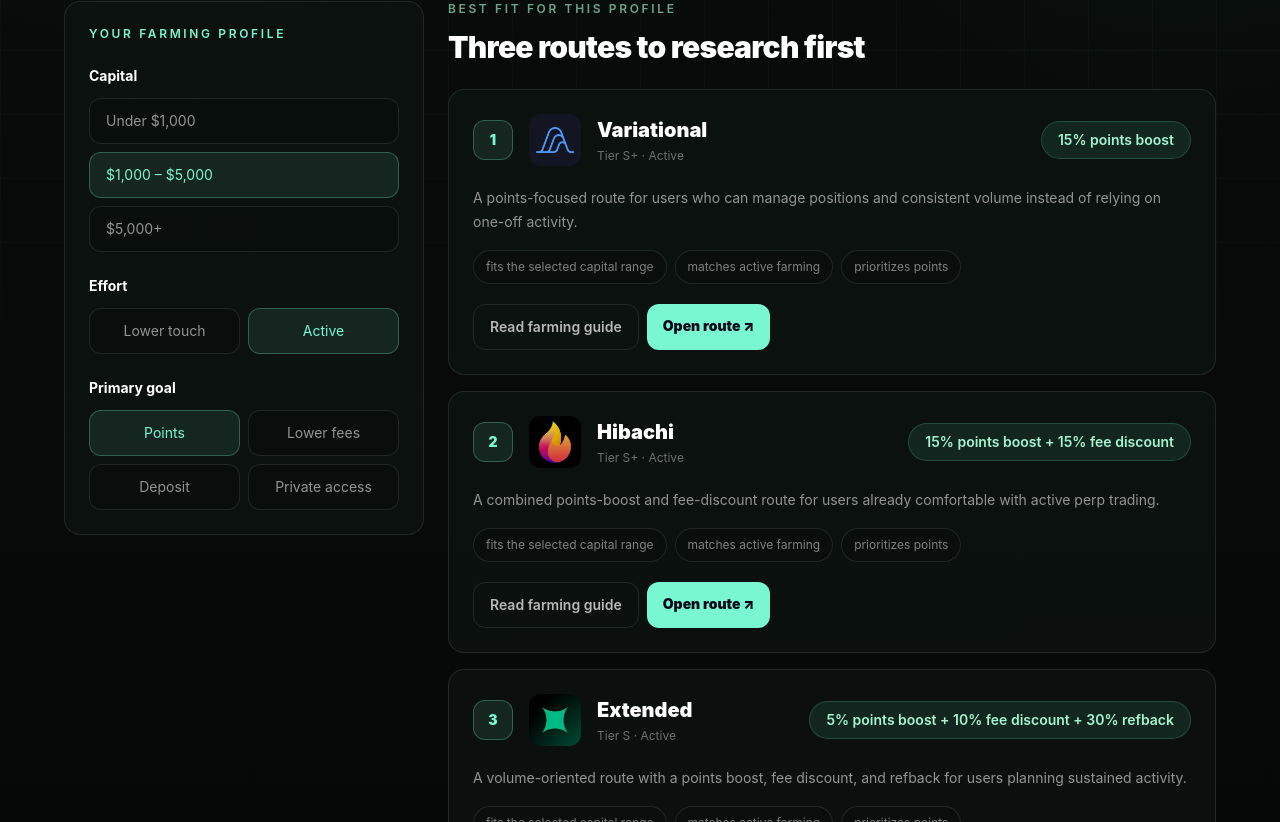
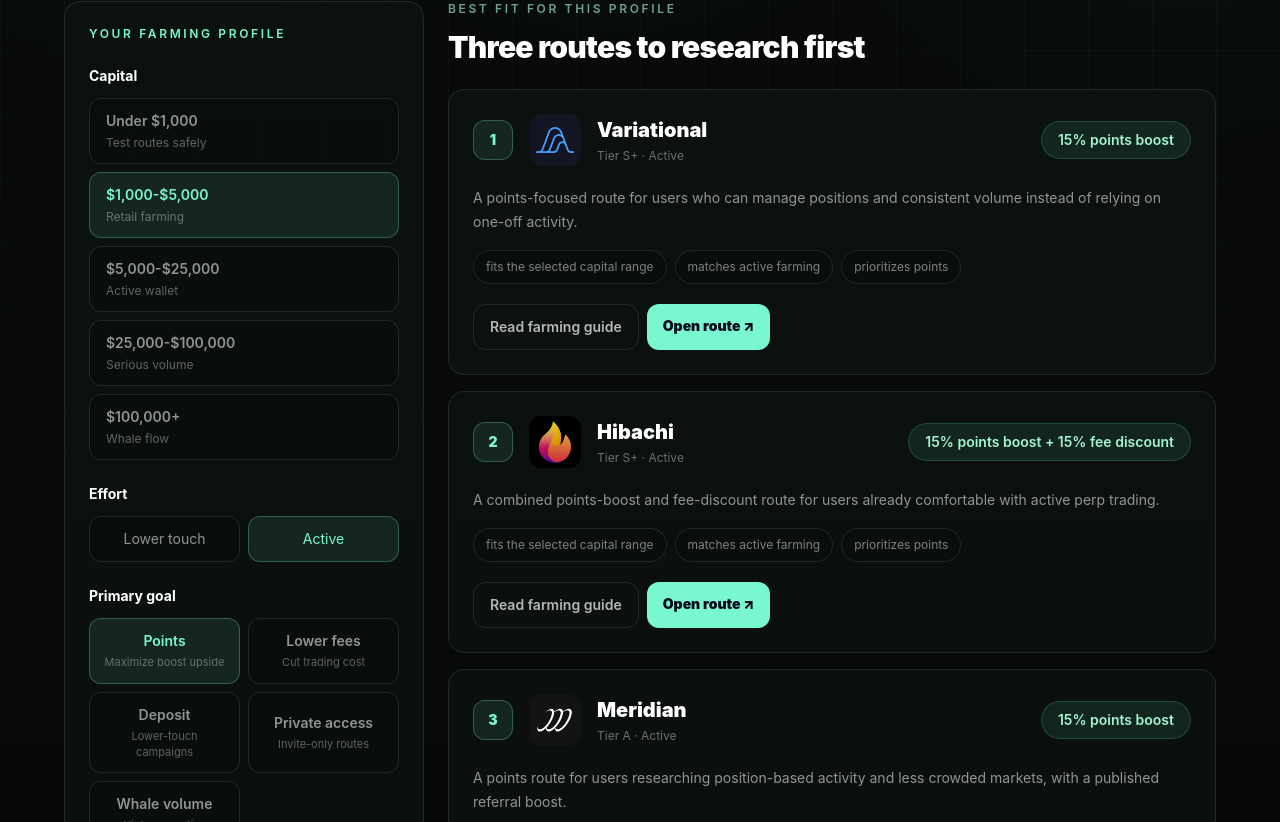
Before and after one commit to olejkSSS/capys-app, a Next.js app: page /tools/route-finder in a window 1280 px wide. Shown: the part 398-1220 px from the top of the page. Built offline with nearby package versions, Linux system fonts and the light colour scheme.

Commit message:
fix: clarify airdrop navigation and route finder

```diff
--- a/app/airdrops/page.tsx
+++ b/app/airdrops/page.tsx
@@ -75,6 +75,12 @@ export default function AirdropsPage() {
 
           <div className="flex flex-wrap gap-2">
             <Link
+              href="/"
+              className="rounded-xl border border-cyan-300/25 bg-cyan-300/10 px-4 py-2 text-sm font-semibold text-cyan-100 transition hover:border-cyan-300/40 hover:bg-cyan-300/15"
+            >
+              ← Home
+            </Link>
+            <Link
               href="/markets"
               className="rounded-xl border border-white/10 px-4 py-2 text-sm text-white/65 transition hover:text-white"
             >
--- a/app/page.tsx
+++ b/app/page.tsx
@@ -2533,8 +2533,10 @@ Calculate yours on ${SITE_URL}`
                   </div>
                 </div>
 
-                <div className="text-xs text-white/35">
-                  Click a ticker to copy · click a rate to open the venue
+                <div className="max-w-md text-xs leading-5 text-white/35">
+                  The ~$ net line is a rough scenario from your capital,
+                  intervals, and fee settings above. Click a ticker to copy;
+                  click a rate to open the venue.
                 </div>
               </div>
             )}
@@ -2676,7 +2678,7 @@ Calculate yours on ${SITE_URL}`
                               }`}
                               title={`${row.netReturnPct?.toFixed(4)}% estimated net return`}
                             >
-                              ~{formatMoney(row.estimatedNetUsd, 0)} net
+                              ~{formatMoney(row.estimatedNetUsd, 0)} est. net
                             </div>
                           )}
                         </td>
--- a/app/tools/route-finder/RouteFinderClient.tsx
+++ b/app/tools/route-finder/RouteFinderClient.tsx
@@ -5,26 +5,26 @@ import Link from "next/link"
 import { useMemo, useState } from "react"
 import { PERP_GUIDES, PERPS } from "../../data/perps"
 
-type Capital = "small" | "medium" | "large"
+type Capital = "micro" | "small" | "medium" | "large" | "whale"
 type Effort = "low" | "active"
-type Goal = "points" | "fees" | "deposit" | "private"
+type Goal = "points" | "fees" | "deposit" | "private" | "volume"
 
 const preferenceMap: Record<
   string,
   { capital: Capital[]; effort: Effort[]; goals: Goal[] }
 > = {
   variational: {
-    capital: ["small", "medium", "large"],
+    capital: ["micro", "small", "medium", "large", "whale"],
     effort: ["active"],
-    goals: ["points"],
+    goals: ["points", "volume"],
   },
   txflow: {
-    capital: ["small", "medium", "large"],
+    capital: ["micro", "small", "medium", "large", "whale"],
     effort: ["active"],
     goals: ["fees"],
   },
   risex: {
-    capital: ["small", "medium", "large"],
+    capital: ["micro", "small", "medium", "large", "whale"],
     effort: ["low", "active"],
     goals: ["private"],
   },
@@ -34,7 +34,7 @@ const preferenceMap: Record<
     goals: ["points", "fees"],
   },
   bulk: {
-    capital: ["small", "medium", "large"],
+    capital: ["small", "medium", "large", "whale"],
     effort: ["low"],
     goals: ["deposit"],
   },
@@ -44,24 +44,48 @@ const preferenceMap: Record<
     goals: ["points", "fees"],
   },
   pacifica: {
-    capital: ["medium", "large"],
+    capital: ["medium", "large", "whale"],
     effort: ["active"],
     goals: ["points"],
   },
   meridian: {
-    capital: ["small", "medium", "large"],
+    capital: ["micro", "small", "medium", "large"],
     effort: ["active"],
     goals: ["points"],
   },
   reya: {
-    capital: ["small", "medium", "large"],
+    capital: ["micro", "small", "medium", "large"],
     effort: ["active"],
     goals: ["points"],
   },
 }
 
+const capitalOptions: Array<{
+  value: Capital
+  label: string
+  hint: string
+}> = [
+  { value: "micro", label: "Under $1,000", hint: "Test routes safely" },
+  { value: "small", label: "$1,000-$5,000", hint: "Retail farming" },
+  { value: "medium", label: "$5,000-$25,000", hint: "Active wallet" },
+  { value: "large", label: "$25,000-$100,000", hint: "Serious volume" },
+  { value: "whale", label: "$100,000+", hint: "Whale flow" },
+]
+
+const goalOptions: Array<{
+  value: Goal
+  label: string
+  hint: string
+}> = [
+  { value: "points", label: "Points", hint: "Maximize boost upside" },
+  { value: "fees", label: "Lower fees", hint: "Cut trading cost" },
+  { value: "deposit", label: "Deposit", hint: "Lower-touch campaigns" },
+  { value: "private", label: "Private access", hint: "Invite-only routes" },
+  { value: "volume", label: "Whale volume", hint: "High-cap active farming" },
+]
+
 export default function RouteFinderClient() {
-  const [capital, setCapital] = useState<Capital>("medium")
+  const [capital, setCapital] = useState<Capital>("small")
   const [effort, setEffort] = useState<Effort>("active")
   const [goal, setGoal] = useState<Goal>("points")
 
@@ -74,7 +98,11 @@ export default function RouteFinderClient() {
 
         if (preferences.capital.includes(capital)) {
           score += 2
-          reasons.push("fits the selected capital range")
+          reasons.push(
+            capital === "whale"
+              ? "fits $100k+ capital"
+              : "fits the selected capital range"
+          )
         }
         if (preferences.effort.includes(effort)) {
           score += 3
@@ -93,8 +121,17 @@ export default function RouteFinderClient() {
                 ? "reduces trading costs"
                 : goal === "deposit"
                   ? "uses deposit-led participation"
-                  : "offers private access"
+                  : goal === "private"
+                    ? "offers private access"
+                    : "fits high-volume farming"
           )
+        }
+        if (capital === "whale" && perp.slug === "variational") {
+          score += 4
+          reasons.push("strong fit for whale volume")
+        }
+        if (capital === "whale" && goal === "volume" && perp.slug !== "variational") {
+          score -= 2
         }
 
         return { perp, score, reasons }
@@ -114,22 +151,19 @@ export default function RouteFinderClient() {
         <fieldset className="mt-6">
           <legend className="text-sm font-bold">Capital</legend>
           <div className="mt-3 grid gap-2">
-            {[
-              ["small", "Under $1,000"],
-              ["medium", "$1,000 – $5,000"],
-              ["large", "$5,000+"],
-            ].map(([value, label]) => (
+            {capitalOptions.map(({ value, label, hint }) => (
               <button
                 key={value}
                 type="button"
-                onClick={() => setCapital(value as Capital)}
+                onClick={() => setCapital(value)}
                 className={`rounded-xl border px-4 py-3 text-left text-sm transition ${
                   capital === value
                     ? "border-cyan-300/45 bg-cyan-300/15 text-cyan-100"
                     : "border-white/10 bg-black/10 text-white/55 hover:text-white"
                 }`}
               >
-                {label}
+                <span className="block font-semibold">{label}</span>
+                <span className="mt-1 block text-xs text-white/36">{hint}</span>
               </button>
             ))}
           </div>
@@ -161,23 +195,21 @@ export default function RouteFinderClient() {
         <fieldset className="mt-6">
           <legend className="text-sm font-bold">Primary goal</legend>
           <div className="mt-3 grid grid-cols-2 gap-2">
-            {[
-              ["points", "Points"],
-              ["fees", "Lower fees"],
-              ["deposit", "Deposit"],
-              ["private", "Private access"],
-            ].map(([value, label]) => (
+            {goalOptions.map(({ value, label, hint }) => (
               <button
                 key={value}
                 type="button"
-                onClick={() => setGoal(value as Goal)}
+                onClick={() => setGoal(value)}
                 className={`rounded-xl border px-3 py-3 text-sm transition ${
                   goal === value
                     ? "border-cyan-300/45 bg-cyan-300/15 text-cyan-100"
                     : "border-white/10 bg-black/10 text-white/55 hover:text-white"
                 }`}
               >
-                {label}
+                <span className="block font-semibold">{label}</span>
+                <span className="mt-1 block text-[11px] text-white/35">
+                  {hint}
+                </span>
               </button>
             ))}
           </div>
```
